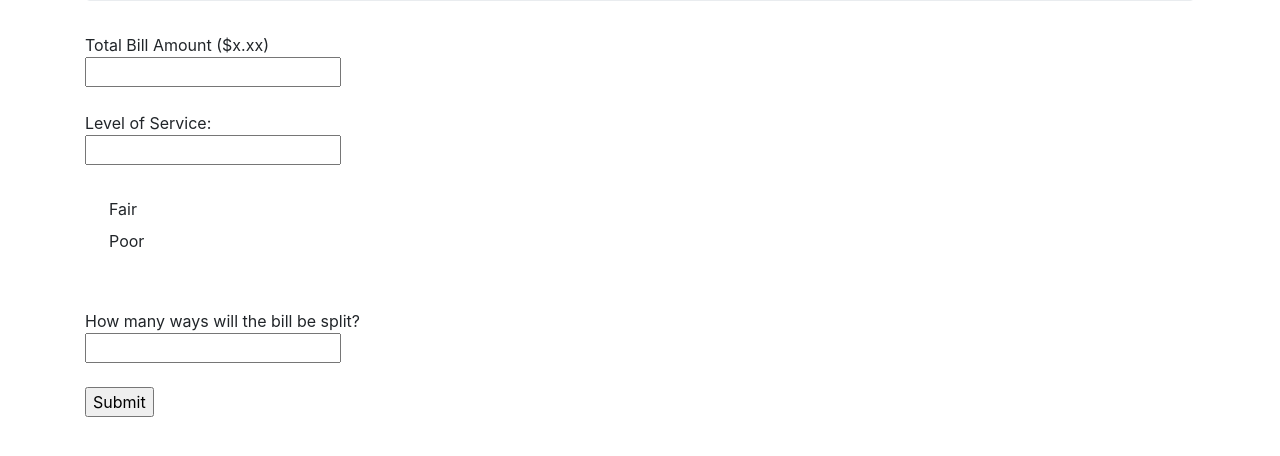
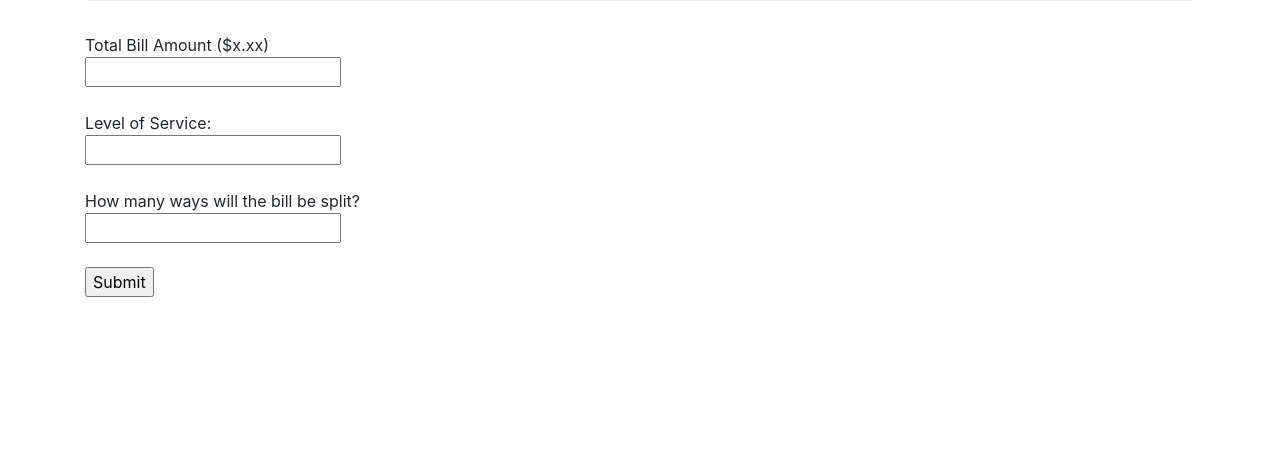
Before and after one commit to Julianpse/tip-calculator, a Python web app: template myapp/templates/calculator.html in a window 1280 px wide. Shown: the part 183-639 px from the top of the page. Run offline with Jinja, Linux system fonts and the light colour scheme; the template is opened without the code that fills it, so the values that code supplies are empty; some libraries are stand-ins or nearby versions.

Commit message:
viewport stuff

```diff
--- a/myapp/templates/base.html
+++ b/myapp/templates/base.html
@@ -1,7 +1,7 @@
 <DOCTYPE <!DOCTYPE html>
 <html>
 <head>
-
+    <meta name="viewport" content="width=device-width, initial-scale=1.0">
     <!--Bootstrap 4-->
     <link rel="stylesheet" href="https://maxcdn.bootstrapcdn.com/bootstrap/4.0.0/css/bootstrap.min.css" integrity="sha384-Gn5384xqQ1aoWXA+058RXPxPg6fy4IWvTNh0E263XmFcJlSAwiGgFAW/dAiS6JXm" crossorigin="anonymous">
 
--- a/myapp/templates/calculator.html
+++ b/myapp/templates/calculator.html
@@ -7,21 +7,11 @@
               <br>
               Level of Service:<br>
               <input list="service" name ="service">
-                <label class="custom-control custom-radio">
-                  <input id="radio1" name="radio" type="radio" class="custom-control-input" value ="Good">
-                  <span class="custom-control-indicator"></span>
-                  <span class="custom-control-description"Good</span>
-                </label>
-                <label class="custom-control custom-radio">
-                  <input id="radio2" name="radio" type="radio" class="custom-control-input" value = "Fair">
-                  <span class="custom-control-indicator"></span>
-                  <span class="custom-control-description">Fair</span>
-                </label>
-                <label class="custom-control custom-radio">
-                  <input id="radio2" name="radio" type="radio" class="custom-control-input" value = "Poor">
-                  <span class="custom-control-indicator"></span>
-                  <span class="custom-control-description">Poor</span>
-                </label>
+              <datalist id ="service" data-toggle="dropdown" class="dropdown-toggle" role="button">
+                  <option value = "Good">
+                  <option value = "Fair">
+                  <option value = "Poor">
+              </datalist>
               <br><br>
               How many ways will the bill be split?<br>
               <input list="split" name ="split">
```
